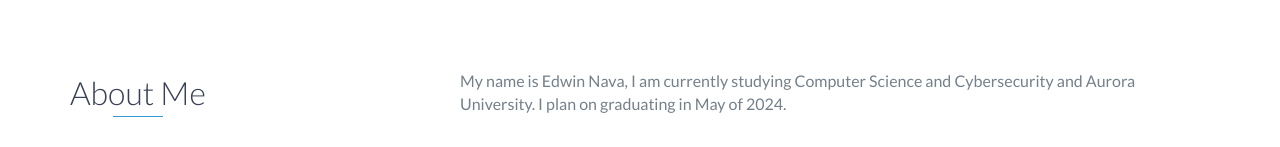
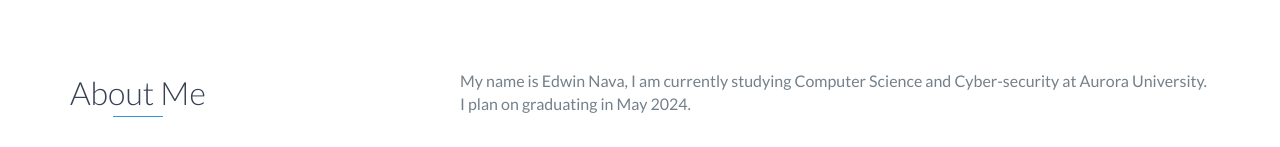
Before and after one commit to edwinnava/edwinnava.github.io, a website: page index.html in a window 1280 px wide. Shown: the part 805-952 px from the top of the page. Drawn offline with nearby package versions, Linux system fonts and the light colour scheme.

Commit message:
Fixed errors in portfolio

```diff
--- a/index.html
+++ b/index.html
@@ -73,8 +73,8 @@
                 </div>
                 <div class="col-md-8">
                     <p>
-                        My name is Edwin Nava, I am currently studying Computer Science and Cybersecurity and Aurora University.
-                        I plan on graduating in May of 2024.
+                        My name is Edwin Nava, I am currently studying Computer Science and Cyber-security at Aurora University.
+                        I plan on graduating in May 2024.
                     </p>
                 </div>
             </div>
```
